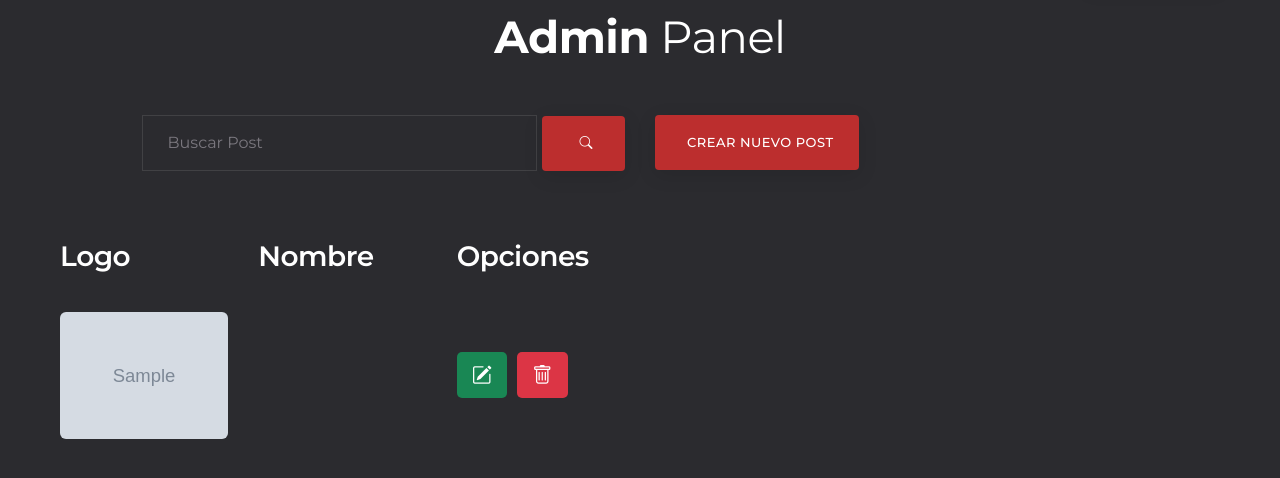
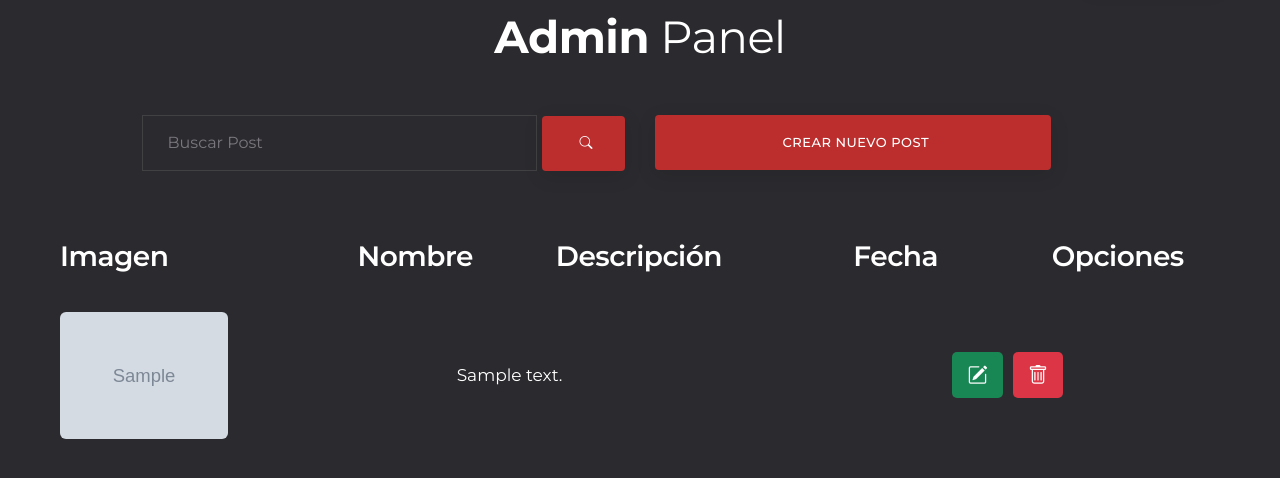
Before and after one commit to Marcomussa/antonello-panel, a Node server app: page /admin/search in a window 1280 px wide. Shown: the part 90-568 px from the top of the page. Run offline with Node 20, Linux system fonts and the light colour scheme; the visitor is signed in with stand-in values (Sample User, id 1); tables that the repository leaves empty hold one stand-in row (values such as "Sample post"); grey boxes marked "Sample" are stand-in pictures; some libraries are stand-ins or nearby versions.

Commit message:
Add Create Post, Admin Functionality

```diff
--- a/controller/posts.mjs
+++ b/controller/posts.mjs
@@ -30,12 +30,11 @@
 }
 
 const createPost = async (req, res) => {
-    const { title, category, description } = req.body
+    const { title, description } = req.body
     const imagePath = req.file.filename
 
     const newPost = new postModel({
         title,
-        category,
         image: imagePath,
         description
     })
@@ -47,13 +46,13 @@
 
 const updatePost = async (req, res) => {
     const { id, imageId } = req.params
-    const { title, category, description } = req.body
+    const { title, description } = req.body
     const imagePath = req.file ? req.file.filename : null
+
     const imageFile = path.join(__dirname, '../public/uploads', `${imageId}`)
 
     const updateData = {
         title,
-        category,
         description
     }
 
--- a/middlewares/multer.mjs
+++ b/middlewares/multer.mjs
@@ -5,7 +5,7 @@
 
 const storage = multer.diskStorage({
     destination: (req, file, cb) => {
-        cb(null, path.join(__dirname, '../public', 'uploads'))
+        cb(null, path.join(__dirname, '/public', 'uploads'))
     },
     filename: (req, file, cb) => {
         cb(null, Date.now() + path.extname(file.originalname))
--- a/public/views/admin.ejs
+++ b/public/views/admin.ejs
@@ -1,7 +1,7 @@
 <!doctype html>
 <html class="no-js" lang="es">
     <head>
-        <title>Red Futura | Admin - Proveedores</title>
+        <title>Antonello | Admin</title>
         <meta charset="utf-8">
         <meta http-equiv="X-UA-Compatible" content="IE=edge" />
         <meta name="author" content="ThemeZaa">
@@ -46,7 +46,7 @@
                             </div>
                             <div class="col-md-6 text-left">
 
-                                <button class=" btn btn-medium btn-base-color btn-hover-animation btn-round-edge btn-box-shadow" type="button" data-toggle="modal" data-target="#crearProveedorModal">
+                                <button class="w-70 btn btn-medium btn-base-color btn-hover-animation btn-round-edge btn-box-shadow" type="button" data-toggle="modal" data-target="#crearProveedorModal">
                                     <span>
                                         <span class="btn-text">Crear Nuevo Post</span>
                                         <span class="btn-icon"><i class="fas fa-arrow-right"></i></span>
@@ -59,13 +59,19 @@
                 <div class="row mt-70px">
                     <div class="col-md-12 list-admin">
                         <div class="row text-white">
-                            <div class="col-md-2">
-                                <h6 class="fw-600">Logo</h6>
+                            <div class="col-md-3">
+                                <h6 class="fw-600">Imagen</h6>
                             </div>
                             <div class="col-md-2">
                                 <h6 class="fw-600">Nombre</h6>
                             </div>
-                            <div class="col-md-2 ">
+                            <div class="col-md-3">
+                                <h6 class="fw-600">Descripción</h6>
+                            </div>
+                            <div class="col-md-2">
+                                <h6 class="fw-600">Fecha</h6>
+                            </div>
+                            <div class="col-md-2">
                                 <h6 class="fw-600">Opciones</h6>
                             </div>
                         </div>
@@ -95,9 +101,19 @@
                                             </figcaption>
                                         </figure>
                                     </div>
+
                                     <div class="col-md-2 text-white align-self-center">
                                         <p class="mb-0"><%= post.name %></p>
                                     </div>
+
+                                    <div class="col-md-3 text-white align-self-center">
+                                        <p class="mb-0"><%= post.description %></p>
+                                    </div>
+
+                                    <div class="col-md-2 text-white align-self-center">
+                                        <p class="mb-0"><%= post.date %></p>
+                                    </div>
+
                                     <div class="col-md-2 text-center d-flex align-items-center">
                                         <button type="button" class="btn btn-success w-30 mr-10px" data-target="#editarProveedorModal-<%= post._id %>" data-toggle="modal">
                                             <i class="ml-0px bi bi-pencil-square"></i>
@@ -180,10 +196,10 @@
 
                         <% posts.forEach(post => { %>
                             <div class="row mb-2 product-row">
-                                <div class="col-md-2 team-style-08">
+                                <div class="col-md-3 team-style-08">
                                     <figure class="mb-0 position-relative">
                                         <% if (post.image) { %>
-                                            <img src="<%= post.image %>" alt="<%= post.name %>" class="img-fluid border-radius-6px">
+                                            <img src="../uploads/<%= post.image %>" alt="<%= post.name %>" class="img-fluid border-radius-6px">
                                             <% } else { %>
                                             <p>No Image</p>
                                         <% } %>
@@ -199,9 +215,19 @@
                                         </figcaption>
                                     </figure>
                                 </div>
+
                                 <div class="col-md-2 text-white align-self-center">
-                                    <p class="mb-0"><%= post.name %></p>
+                                    <p class="mb-0"><%= post.title %></p>
                                 </div>
+
+                                <div class="col-md-3 text-white align-self-center">
+                                    <p class="mb-0"><%= post.description %></p>
+                                </div>
+
+                                <div class="col-md-2 text-white align-self-center">
+                                    <p class="mb-0"><%= post.createdAt %></p>
+                                </div>
+
                                 <div class="col-md-2 text-center d-flex align-items-center">
                                     <button type="button" class="btn btn-success w-30 mr-10px" data-target="#editarProveedoresModal-<%= post._id %>" data-toggle="modal">
                                         <i class="ml-0px bi bi-pencil-square"></i>
@@ -212,6 +238,8 @@
                                         </button>
                                     </form>
                                 </div>
+
+
                                 <div class="modal fade" id="editarImagenProveedorModal-<%= post._id %>" tabindex="-1" aria-labelledby="editarImagenProveedorModal-<%= post._id %>" aria-hidden="true"  data-target=".bd-example-modal-lg">
                                     <div class="modal-dialog">
                                         <div class="modal-content">
@@ -292,9 +320,15 @@
                             <div class="row">
                                 <div class="col-md-12">
                                     <label for="nombreProducto">Nombre</label>
-                                    <input type="text" class="form-control" name="name">
+                                    <input type="text" class="form-control" name="title">
                                 </div>
+                            </div>
 
+                            <div class="row">
+                                <div class="col-md-12">
+                                    <label for="nombreProducto">Descripcion</label>
+                                    <input type="text" class="form-control" name="description">
+                                </div>
                             </div>
 
                             <div class="form-group mt-20px">
--- a/public/views/login.ejs
+++ b/public/views/login.ejs
@@ -1,7 +1,7 @@
 <!doctype html>
 <html class="no-js" lang="es">
     <head>
-        <title>Red Futura | Login</title>
+        <title>Antonello | Login</title>
         <meta charset="utf-8">
         <meta http-equiv="X-UA-Compatible" content="IE=edge" />
         <meta name="author" content="ThemeZaa">
```
Also changed, not shown: 3 other files.
